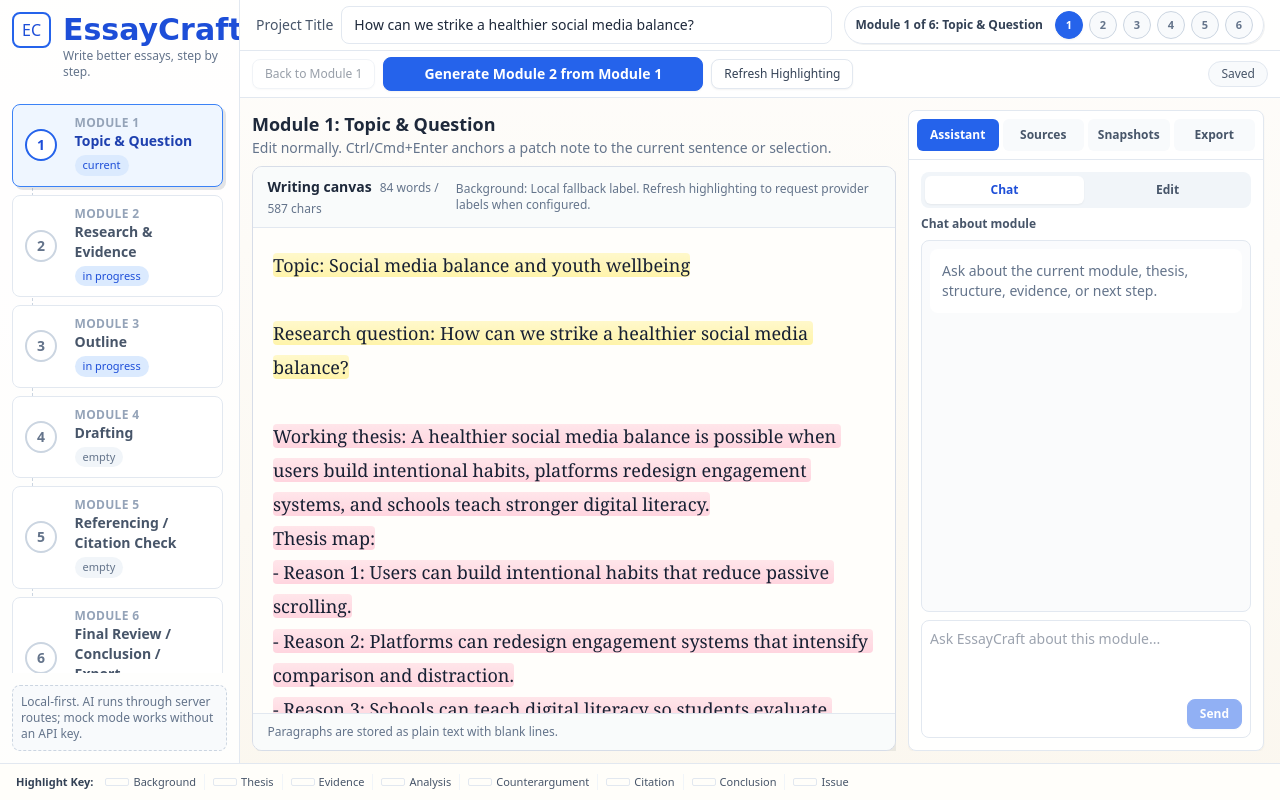
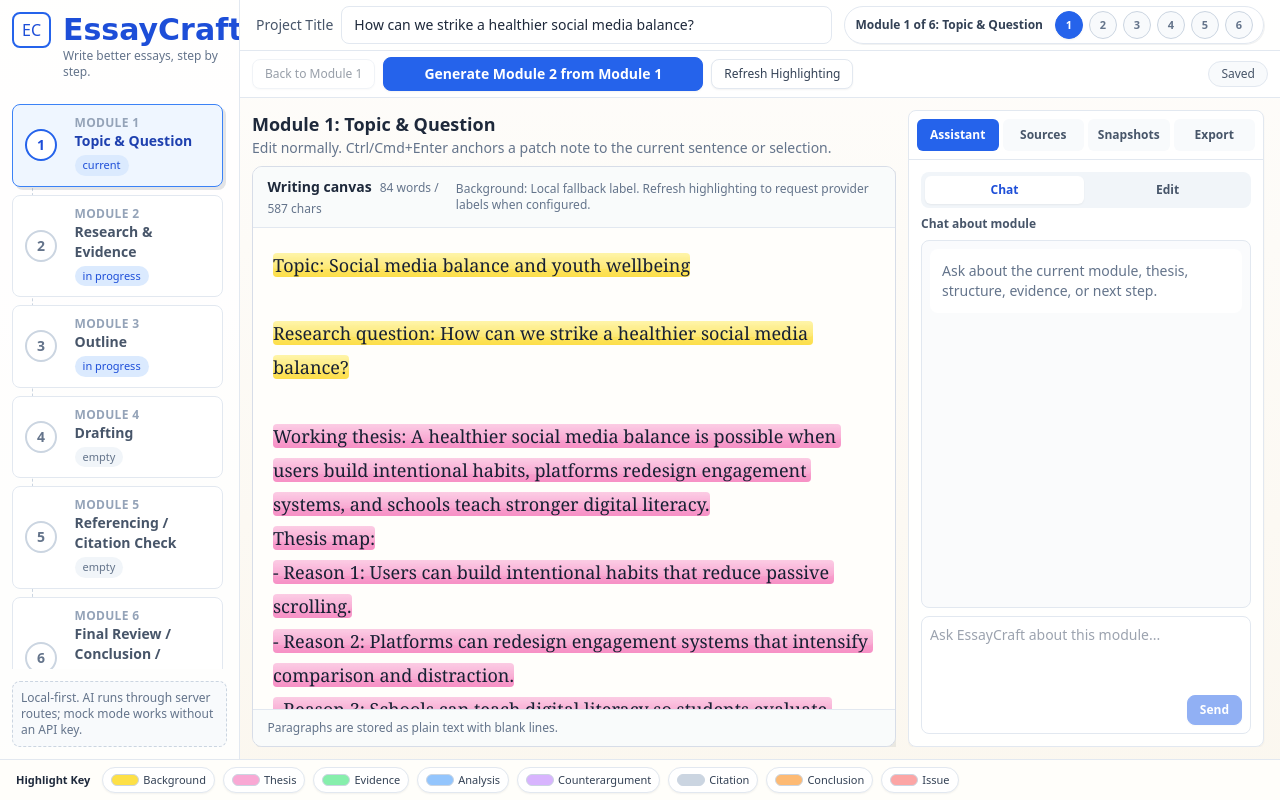
Before and after one commit to zhuyf25t/EssayCraft, a Next.js app: page / in a window 1280 px wide. Built offline with nearby package versions, Linux system fonts and the light colour scheme.

Commit message:
feat: polish highlights legend and compact editing UI

```diff
--- a/src/app/globals.css
+++ b/src/app/globals.css
@@ -133,8 +133,8 @@ body {
 }
 
 .patch-backdrop {
-  border-bottom: 2px dotted #f59e0b;
-  box-shadow: inset 0 -4px 0 rgba(251, 191, 36, 0.22);
+  border-bottom: 2px solid #d97706;
+  box-shadow: inset 0 -5px 0 rgba(251, 191, 36, 0.34);
 }
 
 .active-sentence-backdrop {
@@ -155,21 +155,22 @@ body {
 }
 
 .patch-marker::after {
-  content: "msg";
+  content: "note";
   position: absolute;
   left: 0.2rem;
-  top: -0.85rem;
+  top: -0.95rem;
   display: inline-flex;
   align-items: center;
   justify-content: center;
-  min-width: 1.15rem;
-  height: 1rem;
+  min-width: 1.85rem;
+  height: 1.1rem;
   border: 1px solid #f59e0b;
   border-radius: 999px;
   background: #fffbeb;
   color: #b45309;
   font-family: Arial, sans-serif;
   font-size: 9px;
+  font-weight: 700;
   line-height: 1;
   vertical-align: super;
 }
@@ -189,7 +190,7 @@ body {
   right: 0;
   display: inline-flex;
   height: 1.35rem;
-  min-width: 1.65rem;
+  min-width: 2rem;
   align-items: center;
   justify-content: center;
   border: 1px solid #f59e0b;
@@ -208,12 +209,12 @@ body {
   transform: translateX(-1px);
 }
 
-.label-background { background: linear-gradient(180deg, rgba(255, 243, 163, 0.55), rgba(255, 243, 163, 0.92)); }
-.label-thesis { background: linear-gradient(180deg, rgba(255, 209, 220, 0.55), rgba(255, 209, 220, 0.92)); }
-.label-evidence { background: linear-gradient(180deg, rgba(217, 247, 190, 0.55), rgba(217, 247, 190, 0.92)); }
-.label-analysis { background: linear-gradient(180deg, rgba(204, 231, 255, 0.55), rgba(204, 231, 255, 0.94)); }
-.label-counterargument { background: linear-gradient(180deg, rgba(234, 215, 255, 0.55), rgba(234, 215, 255, 0.92)); }
-.label-citation { background: linear-gradient(180deg, rgba(238, 238, 238, 0.55), rgba(238, 238, 238, 0.95)); }
-.label-conclusion { background: linear-gradient(180deg, rgba(255, 216, 168, 0.55), rgba(255, 216, 168, 0.94)); }
-.label-issue { background: linear-gradient(180deg, rgba(255, 201, 201, 0.6), rgba(255, 201, 201, 0.96)); box-shadow: inset 0 -2px 0 #ef4444; }
+.label-background { background: linear-gradient(180deg, rgba(254, 240, 138, 0.72), rgba(253, 224, 71, 0.92)); box-shadow: inset 0 -0.45em rgba(250, 204, 21, 0.18); }
+.label-thesis { background: linear-gradient(180deg, rgba(249, 168, 212, 0.58), rgba(244, 114, 182, 0.74)); box-shadow: inset 0 -0.45em rgba(244, 114, 182, 0.18); }
+.label-evidence { background: linear-gradient(180deg, rgba(134, 239, 172, 0.58), rgba(74, 222, 128, 0.78)); box-shadow: inset 0 -0.45em rgba(34, 197, 94, 0.18); }
+.label-analysis { background: linear-gradient(180deg, rgba(147, 197, 253, 0.58), rgba(96, 165, 250, 0.78)); box-shadow: inset 0 -0.45em rgba(59, 130, 246, 0.18); }
+.label-counterargument { background: linear-gradient(180deg, rgba(216, 180, 254, 0.58), rgba(196, 181, 253, 0.8)); box-shadow: inset 0 -0.45em rgba(168, 85, 247, 0.16); }
+.label-citation { background: linear-gradient(180deg, rgba(203, 213, 225, 0.5), rgba(148, 163, 184, 0.62)); box-shadow: inset 0 -0.45em rgba(100, 116, 139, 0.14); }
+.label-conclusion { background: linear-gradient(180deg, rgba(253, 186, 116, 0.58), rgba(251, 146, 60, 0.76)); box-shadow: inset 0 -0.45em rgba(249, 115, 22, 0.16); }
+.label-issue { background: linear-gradient(180deg, rgba(252, 165, 165, 0.62), rgba(248, 113, 113, 0.78)); box-shadow: inset 0 -2px 0 #dc2626; text-decoration: underline; text-decoration-color: #dc2626; text-decoration-thickness: 2px; }
 .label-plain { background: transparent; }
--- a/src/components/HighlightKey.tsx
+++ b/src/components/HighlightKey.tsx
@@ -1,13 +1,25 @@
 import { LABEL_ORDER, LABELS } from "@/lib/labels";
+import type { SegmentLabel } from "@/types/essaycraft";
+
+const CHIP_COLORS: Partial<Record<SegmentLabel, string>> = {
+  background: "#fde047",
+  thesis: "#f9a8d4",
+  evidence: "#86efac",
+  analysis: "#93c5fd",
+  counterargument: "#d8b4fe",
+  citation: "#cbd5e1",
+  conclusion: "#fdba74",
+  issue: "#fca5a5"
+};
 
 export function HighlightKey() {
   return (
-    <footer data-testid="highlight-key" className="shrink-0 overflow-x-auto border-t border-slate-200 bg-[#fffefb]/95 px-4 py-1">
-      <div className="flex min-h-7 w-max items-center gap-2 whitespace-nowrap text-[11px] text-slate-600">
-        <span className="mr-1 font-semibold text-slate-700">Highlight Key:</span>
+    <footer data-testid="highlight-key" className="shrink-0 overflow-x-auto border-t border-slate-200 bg-[#fffefb]/95 px-4 py-1.5">
+      <div className="flex min-h-7 w-max items-center gap-2 whitespace-nowrap text-[11px] text-slate-700">
+        <span className="mr-1 font-semibold text-slate-800">Highlight Key</span>
         {LABEL_ORDER.filter((label) => label !== "plain").map((label) => (
-          <span key={label} className="inline-flex items-center gap-1 border-r border-slate-100 pr-2 last:border-r-0" title={LABELS[label].description}>
-            <span className={`h-2 w-6 rounded-sm border border-slate-200 ${LABELS[label].swatch}`} />
+          <span key={label} className="inline-flex items-center gap-1 rounded-full border border-slate-200 bg-white px-2 py-1 shadow-sm" title={LABELS[label].description}>
+            <span className="h-3 w-7 rounded-full border border-slate-300" style={{ backgroundColor: CHIP_COLORS[label] }} />
             <span>{LABELS[label].name}</span>
           </span>
         ))}
--- a/src/lib/labels.ts
+++ b/src/lib/labels.ts
@@ -5,49 +5,49 @@ export const LABELS: Record<SegmentLabel, { name: string; description: string; c
     name: "Background",
     description: "Context, topic introduction, importance, scope.",
     className: "label-background",
-    swatch: "bg-yellow-200"
+    swatch: "bg-yellow-300"
   },
   thesis: {
     name: "Thesis",
     description: "Main arguable claim or thesis map.",
     className: "label-thesis",
-    swatch: "bg-pink-200"
+    swatch: "bg-pink-300"
   },
   evidence: {
     name: "Evidence",
     description: "Facts, data, examples, source-based support.",
     className: "label-evidence",
-    swatch: "bg-green-200"
+    swatch: "bg-green-300"
   },
   analysis: {
     name: "Analysis",
     description: "Explanation, reasoning, why the evidence matters.",
     className: "label-analysis",
-    swatch: "bg-blue-200"
+    swatch: "bg-blue-300"
   },
   counterargument: {
     name: "Counterargument",
     description: "Alternative view, concession, rebuttal.",
     className: "label-counterargument",
-    swatch: "bg-purple-200"
+    swatch: "bg-purple-300"
   },
   citation: {
     name: "Citation",
     description: "Source signal, in-text citation, reference cue.",
     className: "label-citation",
-    swatch: "bg-slate-200"
+    swatch: "bg-slate-300"
   },
   conclusion: {
     name: "Conclusion",
     description: "Restated thesis, summary, implication, call to action.",
     className: "label-conclusion",
-    swatch: "bg-orange-200"
+    swatch: "bg-orange-300"
   },
   issue: {
     name: "Issue",
     description: "Needs attention: missing source, weak logic, unclear role.",
     className: "label-issue",
-    swatch: "bg-red-200"
+    swatch: "bg-red-300"
   },
   plain: {
     name: "Plain",
```
